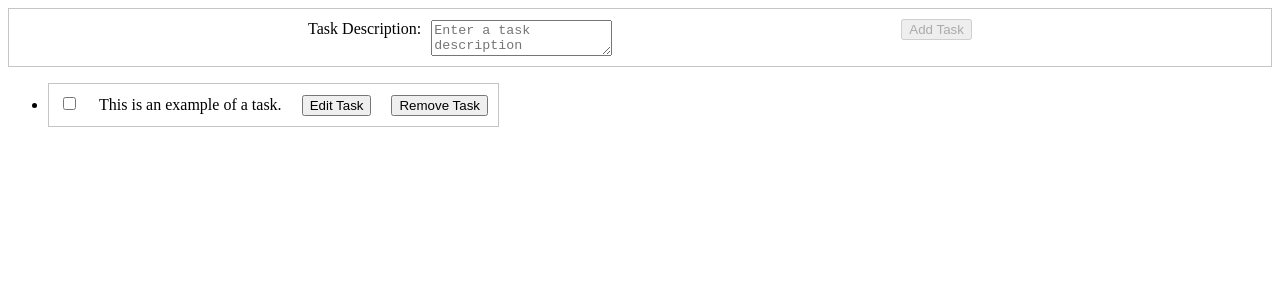
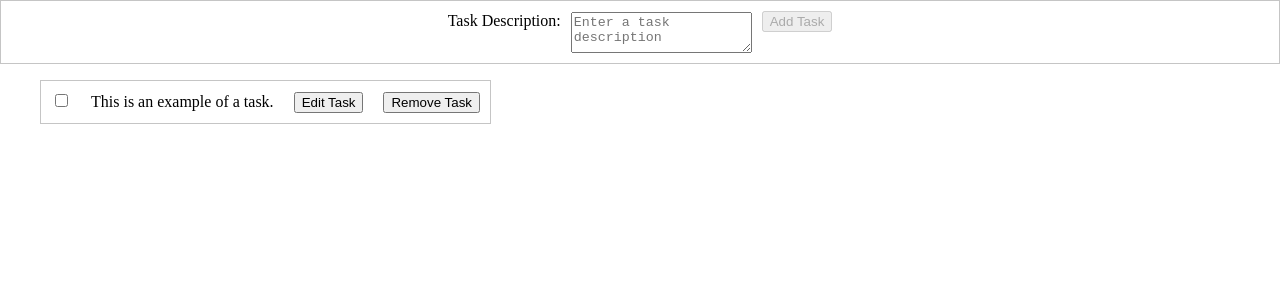
Before and after one commit to tjvans/react-todo, a React app: page / in a window 1280 px wide. Shown: the top 300 px of the page. Built offline with nearby package versions, Linux system fonts and the light colour scheme; the HTML template or start-up script is replaced by a standard one.

Commit message:
style: adjust component alignment

```diff
--- a/src/components/TaskList.jsx
+++ b/src/components/TaskList.jsx
@@ -5,6 +5,7 @@ export default function TaskList({ tasks, onChangeTask, onDeleteTask }) {
     return element
   })
   return (
+    <div className="tasklist-container">
       <ul>
         {descendingTasks.map((task) => (
           <li key={task.id}>
@@ -12,5 +13,6 @@ export default function TaskList({ tasks, onChangeTask, onDeleteTask }) {
           </li>
         ))}
       </ul>
+    </div>
   )
 }
--- a/src/css/App.css
+++ b/src/css/App.css
@@ -1,6 +1,21 @@
+body{
+  margin: 0;
+  padding: 0;
+}
+
+ul {
+  list-style-type: none;
+}
+
+textarea {
+  min-width: 150px;
+  min-height: 35px;
+}
+
 .task-container {
   width: fit-content;
   display: flex;
+  flex-wrap: wrap;
   align-items: baseline;
   justify-content: center;
   gap: 20px;
@@ -11,19 +26,12 @@
 .addtask-container {
   display: flex;
   align-items: baseline;
-  justify-content: space-evenly;
+  justify-content: center;
+  gap: 10px;
   flex-wrap: wrap;
   padding: 10px;
   border: 0.1px solid #0000003a;
-
-  & label {
-    display: flex;
-    flex-wrap: wrap;
-    gap: 10px;
-
-    & input {
-      min-width: 150px;
-      min-height: 35px;
-    }
-  }
 }
+.addtask-container label {
+  justify-content: center;
+}
```
Lines whose indentation alone changed are shown as unchanged.
